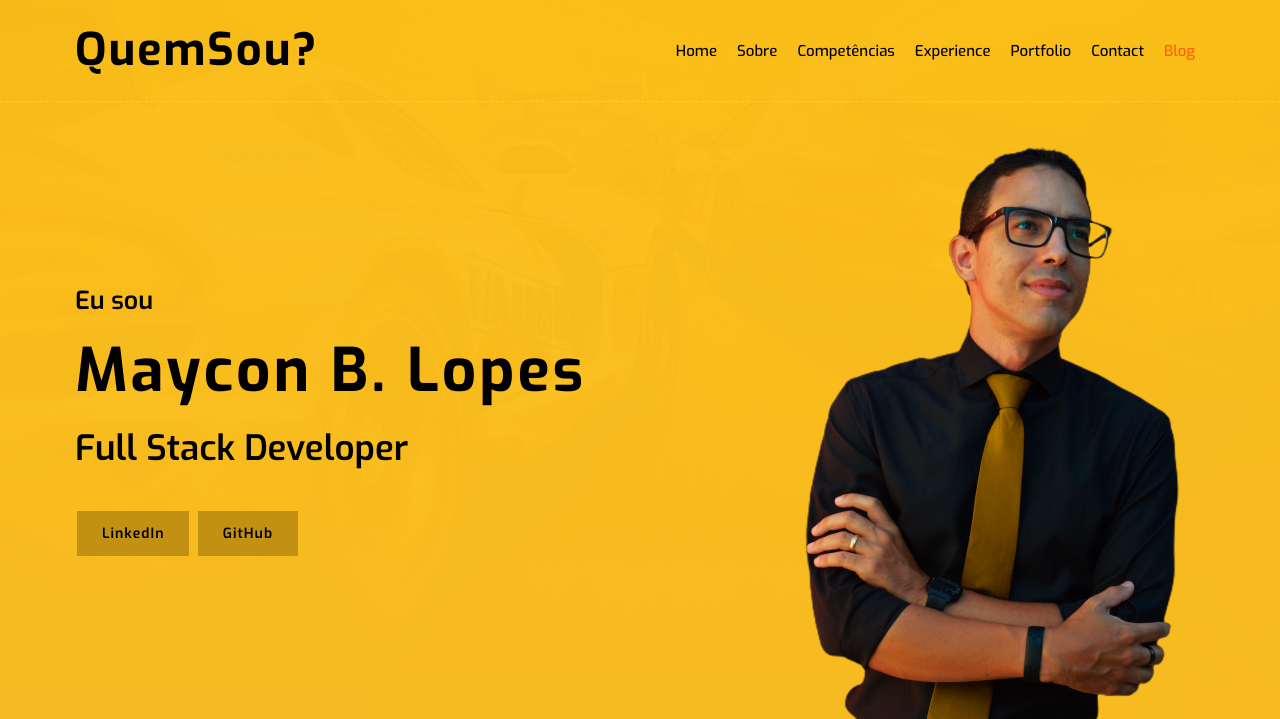
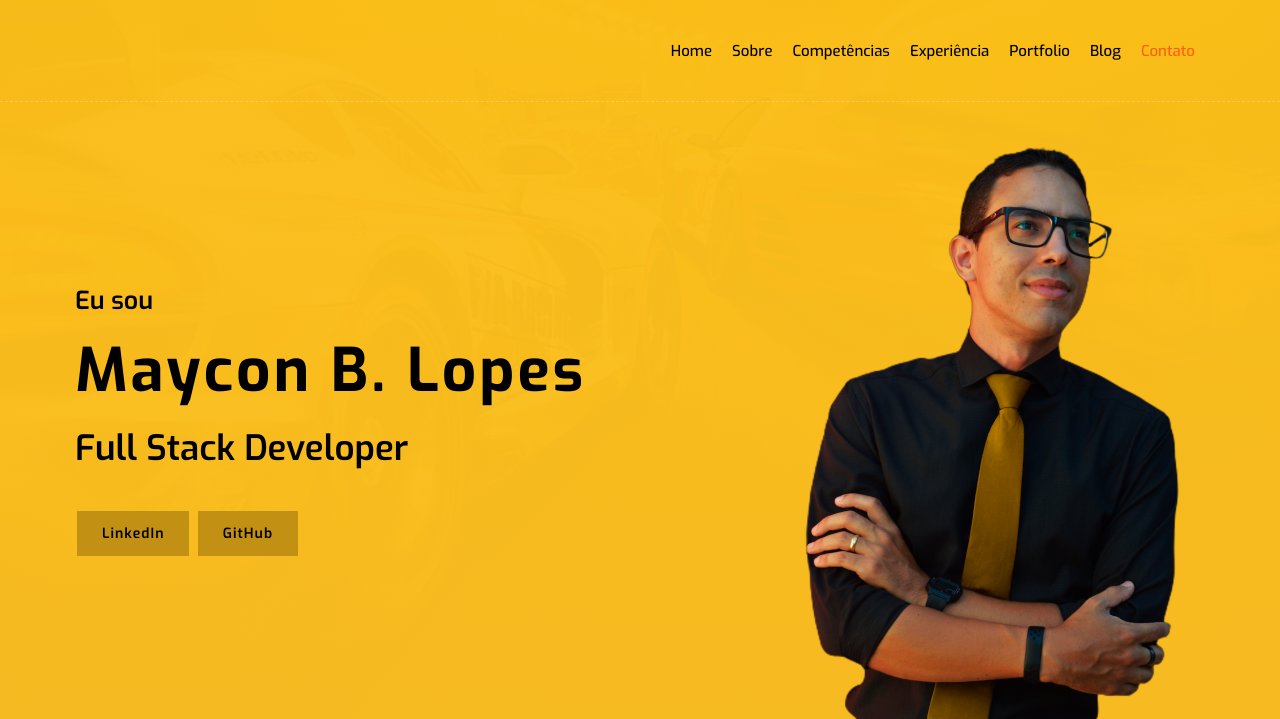
Before and after one commit to mayconblopes/portfolio, a Django app: page / in a window 1280 px wide. Shown: the top 719 px of the page. Run offline with Django 4.2, Linux system fonts and the light colour scheme; data comes from the database, SQL or seed files in the repository; some libraries are stand-ins or nearby versions.

Commit message:
Minor index fixes. Also changed the order of contact session. Now it's in the end of the page.

```diff
--- a/templates/index.html
+++ b/templates/index.html
@@ -36,7 +36,7 @@
         <!-- Nav Bar Start -->
         <div class="navbar navbar-expand-lg bg-light navbar-light">
             <div class="container-fluid">
-                <a href="index.html" class="navbar-brand">QuemSou?</a>
+                <a href="/" class="navbar-brand"><i class="fa-solid fa-code"></i></a>
                 <button type="button" class="navbar-toggler" data-toggle="collapse" data-target="#navbarCollapse">
                     <span class="navbar-toggler-icon"></span>
                 </button>
@@ -46,10 +46,10 @@
                         <a href="#home" class="nav-item nav-link active">Home</a>
                         <a href="#about" class="nav-item nav-link">Sobre</a>
                         <a href="#competence" class="nav-item nav-link">Competências</a>
-                        <a href="#experience" class="nav-item nav-link">Experience</a>
+                        <a href="#experience" class="nav-item nav-link">Experiência</a>
                         <a href="#portfolio" class="nav-item nav-link">Portfolio</a>
-                        <a href="#contact" class="nav-item nav-link">Contact</a>
                         <a href="#blog" class="nav-item nav-link">Blog</a>
+                        <a href="#contact" class="nav-item nav-link">Contato</a>
                     </div>
                 </div>
             </div>
@@ -100,7 +100,7 @@
                         <div id="about-me" class="about-content">
                             <div class="section-header text-left">
                                 <p>Um pouco mais sobre mim</p>
-                                <h2>{{ about_title }}</h2>
+                                <h2 id="about-title">{{ about_title }}</h2>
                             </div>
                             <div class="about-text">
 
@@ -302,27 +302,6 @@
         </div>
         <!-- Portfolio End -->
 
-
-<!-- Contact Start -->
-        <div class="contact wow fadeInUp" data-wow-delay="0.1s" id="contact">
-            <div class="container-fluid">
-                <div class="container">
-                    <div class="row align-items-center">
-                        <div class="col-md-4"></div>
-                        <div class="col-md-8 banner">
-                            <div class="contact-text section-header">
-                                <h2>Entre em <span>contato</span> comigo.</h2>
-                                <h3>Será um grande prazer conversarmos!</h3>
-                                <a target="_blank" href="{{ iam.whatsapp }}" class="btn">Mandar mensagem via WhatsApp</a>
-                            </div>
-                        </div>
-                    </div>
-                </div>
-            </div>
-        </div>
-        <!-- Contact End -->
-
-
         <!-- Blog Start -->
         <div class="blog" id="blog">
             <div class="container">
@@ -331,8 +310,8 @@
                     <h2>Últimos Artigos</h2>
                 </div>
 
-                {% for post in latest_4_posts %}
                 <div class="row">
+                    {% for post in latest_4_posts %}
                     <div class="col-lg-6">
                         <div class="blog-item wow fadeInUp" data-wow-delay="0.1s">
                             <div class="blog-img">
@@ -351,16 +330,34 @@
                                 <p>
                                     {{ post.content|truncatechars:250 }}
                                 </p>
-                                <a class="btn" href="">Read More <i class="fa fa-angle-right"></i></a>
+                                <a class="btn" href="">Leia mais <i class="fa fa-angle-right"></i></a>
+                            </div>
+                        </div>
+                    </div>
+                    {% endfor %}
+                </div>
+            </div>
+        </div>
+        <!-- Blog End -->
+
+        <!-- Contact Start -->
+        <div class="contact wow fadeInUp" data-wow-delay="0.1s" id="contact">
+            <div class="container-fluid">
+                <div class="container">
+                    <div class="row align-items-center">
+                        <div class="col-md-4"></div>
+                        <div class="col-md-8 banner">
+                            <div class="contact-text section-header">
+                                <h2>Entre em <span>contato</span> comigo.</h2>
+                                <h3>Será um grande prazer conversarmos!</h3>
+                                <a target="_blank" href="{{ iam.whatsapp }}" class="btn">Mandar mensagem via WhatsApp</a>
                             </div>
                         </div>
                     </div>
                 </div>
-                {% endfor %}
             </div>
         </div>
-        <!-- Blog End -->
-
+        <!-- Contact End -->
 
         <!-- Footer Start -->
         <div class="footer wow fadeIn" data-wow-delay="0.3s">
```
